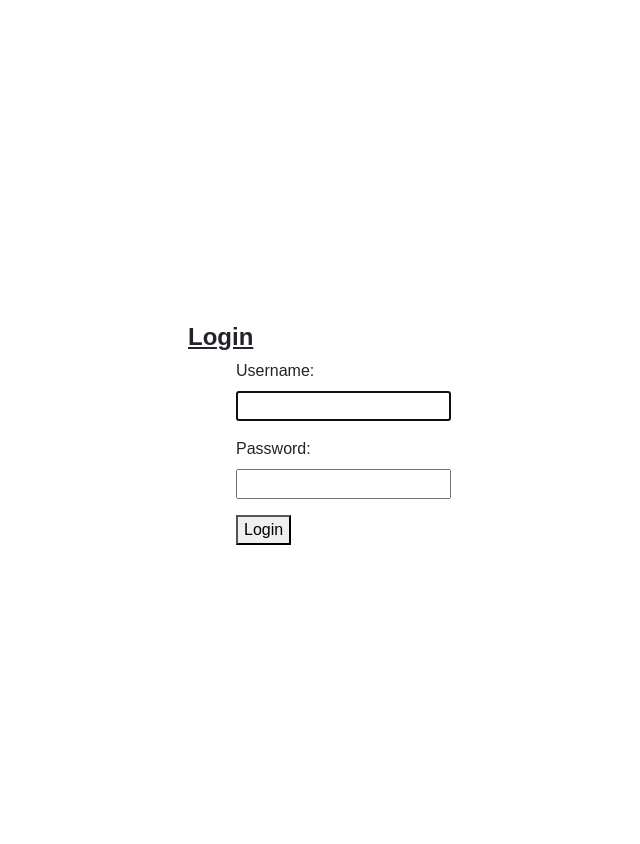
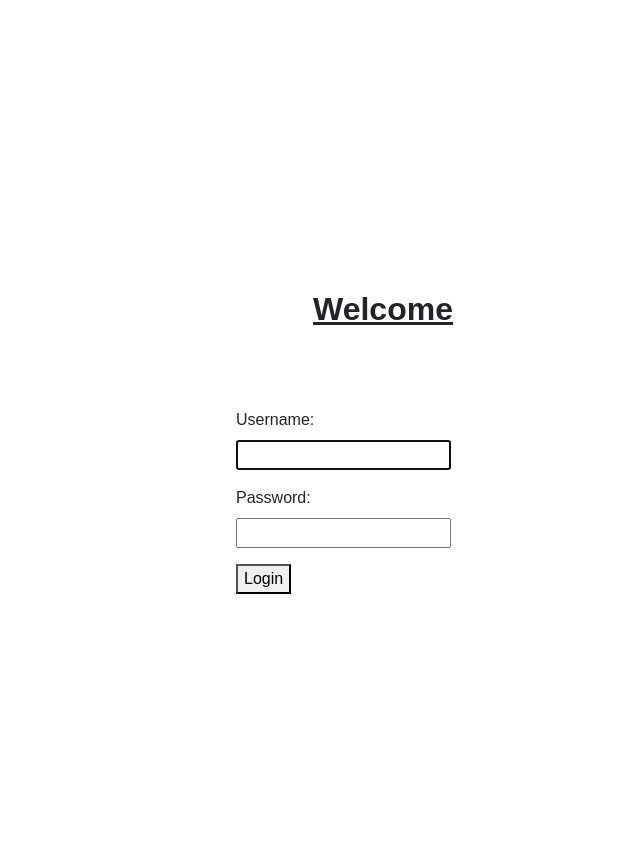
Before and after one commit to CMorar143/Artificial-MD, a Django app: page /accounts/login/ in a window 1280 px wide. Shown: the whole page, without its empty margins (257-897 px from the left). Run offline with Django 3.2, Linux system fonts and the light colour scheme; some libraries are stand-ins or nearby versions.

Commit message:
login page improved

```diff
--- a/Project/DjangoProj/static/css/Custom/Login.css
+++ b/Project/DjangoProj/static/css/Custom/Login.css
@@ -49,12 +49,18 @@
   */
   width: 390px;
   background: #fff;
+  padding-top: 1em;
 }
 
-.info > h4
+.form_title
 {
   text-decoration: underline;
   font-weight: bold;
+  display: block;
+  font-size: 2em;
+  line-height: 1.2;
+  text-align: center;
+  padding-bottom: 2.5em;
 }
 
 .main:after
@@ -63,3 +69,9 @@
   display: table;
   clear: both;
 }
+
+/*MIGHT NOT NEED!!*/
+form
+{
+  width: 100%;
+}
--- a/Project/DjangoProj/templates/registration/login.html
+++ b/Project/DjangoProj/templates/registration/login.html
@@ -10,7 +10,7 @@
 		<div class="main">
 			<div class="login_section">
 				<div class="info">
-					<h4>Login</h4>
+					<span class="form_title">Welcome</span>
 					<form method="post">
 						<!-- For security, to prevent CSRF attacks -->
 						{% csrf_token %}
```
